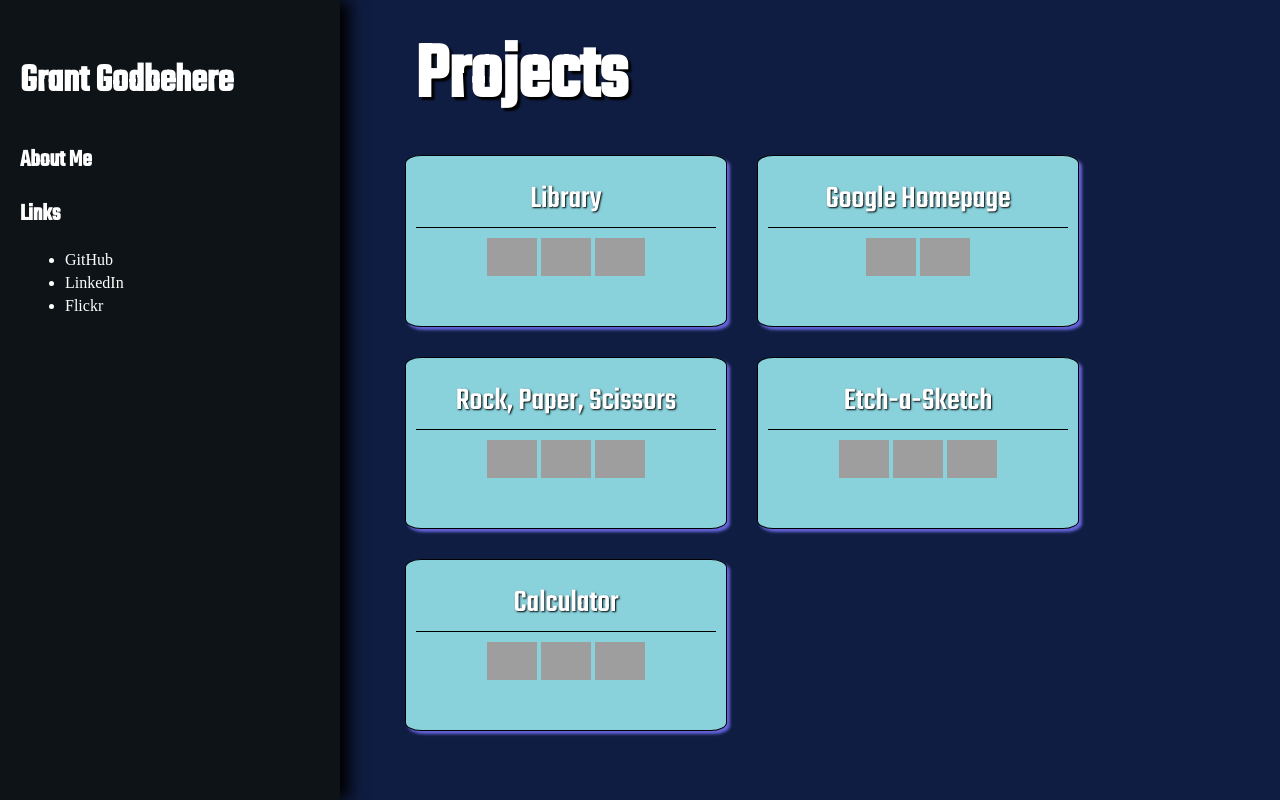
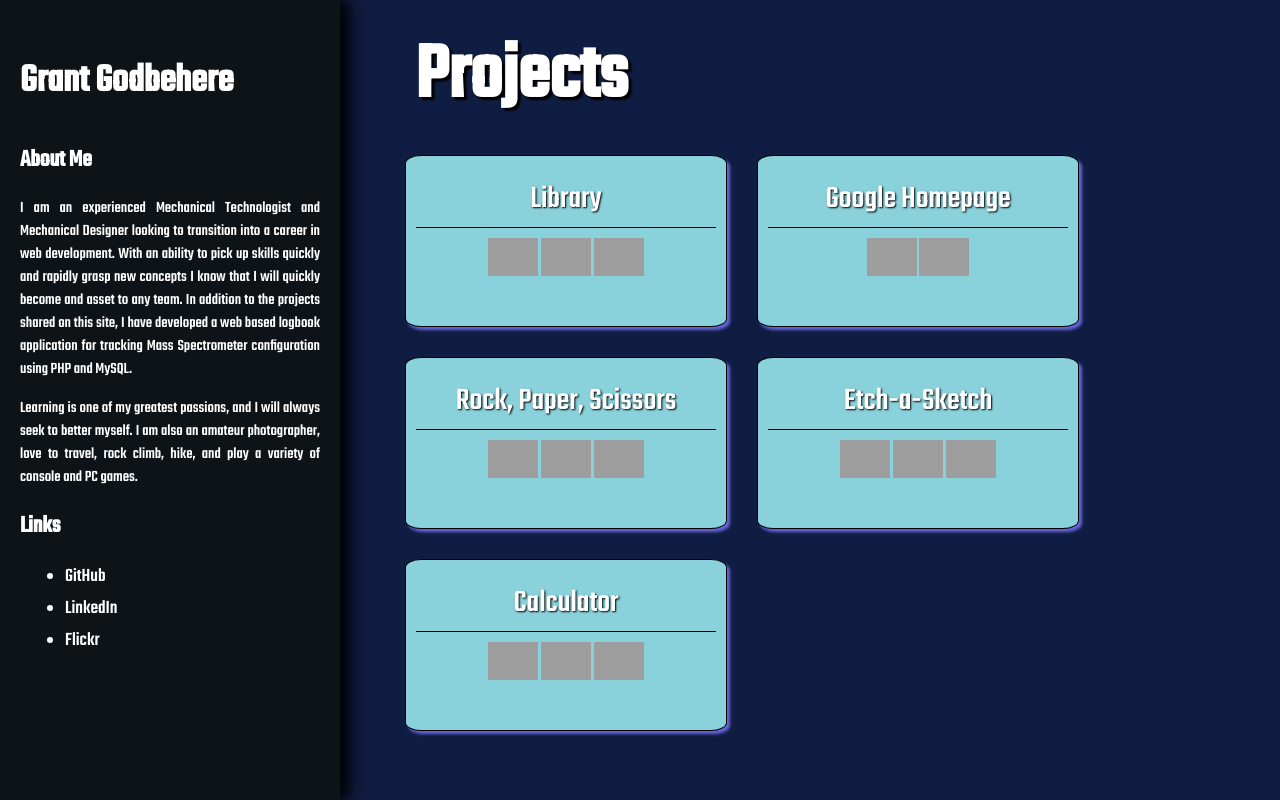
Before and after one commit to godbehere/portfolio, a plain HTML site: page index.html in a window 1280 px wide. Drawn offline with Linux system fonts and the light colour scheme; grey boxes are pictures that could not be loaded.

Commit message:
Added content to 'About Me' section

```diff
--- a/index.html
+++ b/index.html
@@ -27,7 +27,12 @@
 			<nav>
 				<h1 style='font-size: 2.5em;'>Grant Godbehere</h1>
 				<h2>About Me</h2>
-				<p></p>
+				<p>I am an experienced Mechanical Technologist and Mechanical Designer looking to transition into a career in web development.
+					With an ability to pick up skills quickly and rapidly grasp new concepts I know that I will quickly become and asset to any team.
+					In addition to the projects shared on this site, I have developed a web based logbook application for tracking Mass Spectrometer
+					configuration using PHP and MySQL.</p>
+				<p>Learning is one of my greatest passions, and I will always seek to better myself. I am also an amateur photographer, love to travel,
+					rock climb, hike, and play a variety of console and PC games.</p>
 				<h2>Links</h2>
 				<p></p>
 				<ul>
--- a/style.css
+++ b/style.css
@@ -89,7 +89,7 @@ a:link, a:visited, a:hover, a:active {
     width: 50px;
 }
 
-.title, h1, h2, p {
+.title, h1, h2, p, a{
     font-family: 'Teko', sans-serif;
     color:rgb(255, 255, 255);
 }
@@ -100,4 +100,9 @@ li, li > a {
 
 li {
     margin: 5px;
+    font-size: 1.2em;
 }
+
+p {
+    text-align: justify;
+}
```
